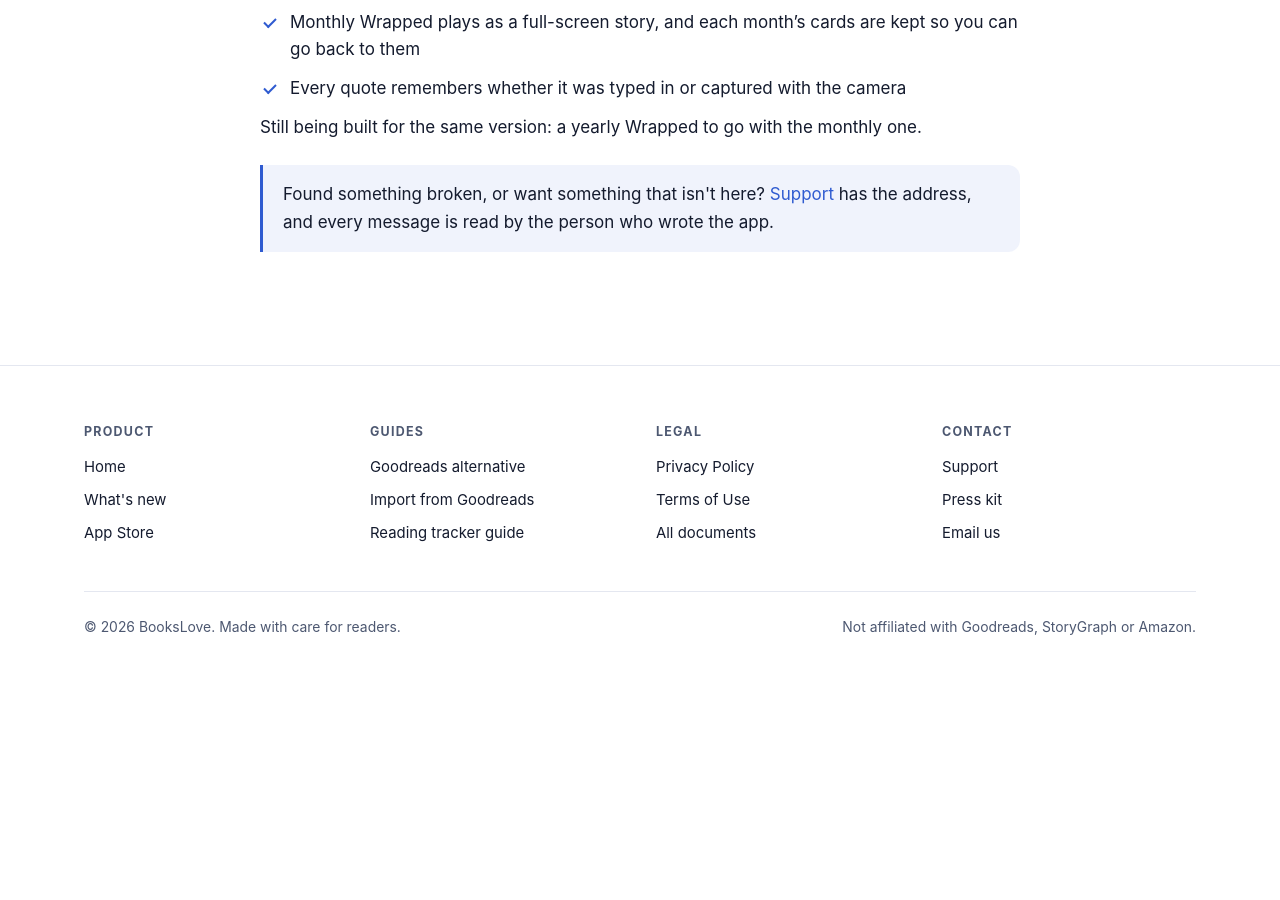
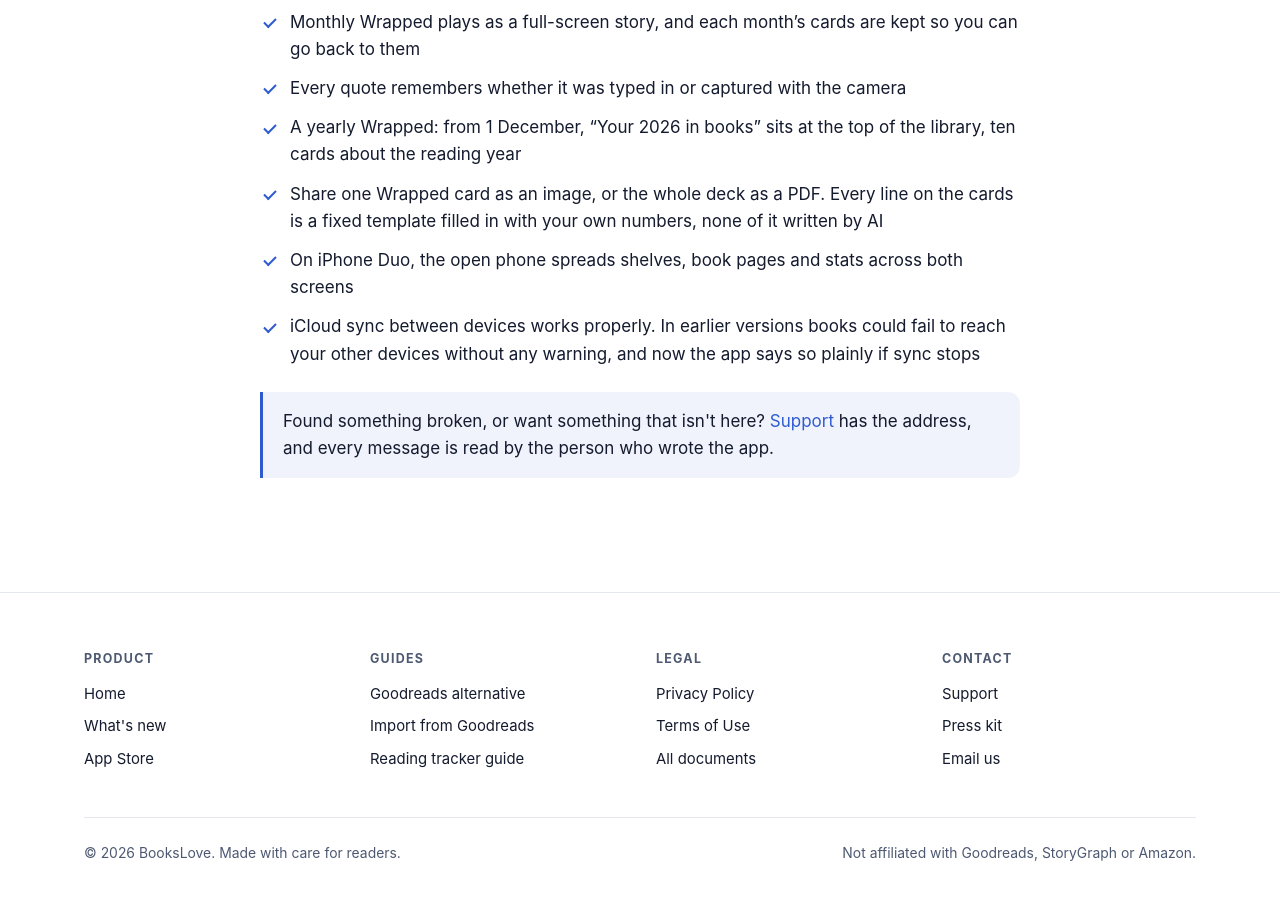
Before and after one commit to VolynetsVitalii/booklove-legal, a plain HTML site: page changelog.html in a window 1280 px wide. Shown: the part 3219-4119 px from the top of the page. Before the commit the page ends 3897 px from the top, so only its background shows below. Drawn offline with Linux system fonts and the light colour scheme.

Commit message:
fix: List the yearly Wrapped, card sharing, Duo spreads and the sync fix in the 1.2.0 changelog (T-402)
Co-Authored-By: Claude Opus 5.5 <noreply@anthropic.com>

```diff
--- a/changelog.html
+++ b/changelog.html
@@ -163,11 +163,11 @@
         <li>Statistics switch between this year, all time and your streak, and the profile shows how long you have been reading with the app</li>
         <li>Monthly Wrapped plays as a full-screen story, and each month&rsquo;s cards are kept so you can go back to them</li>
         <li>Every quote remembers whether it was typed in or captured with the camera</li>
+        <li>A yearly Wrapped: from 1 December, &ldquo;Your 2026 in books&rdquo; sits at the top of the library, ten cards about the reading year</li>
+        <li>Share one Wrapped card as an image, or the whole deck as a PDF. Every line on the cards is a fixed template filled in with your own numbers, none of it written by AI</li>
+        <li>On iPhone Duo, the open phone spreads shelves, book pages and stats across both screens</li>
+        <li>iCloud sync between devices works properly. In earlier versions books could fail to reach your other devices without any warning, and now the app says so plainly if sync stops</li>
       </ul>
-      <p>
-        Still being built for the same version: a yearly Wrapped to go with the
-        monthly one.
-      </p>
 
       <div class="note">
         <p>
```
